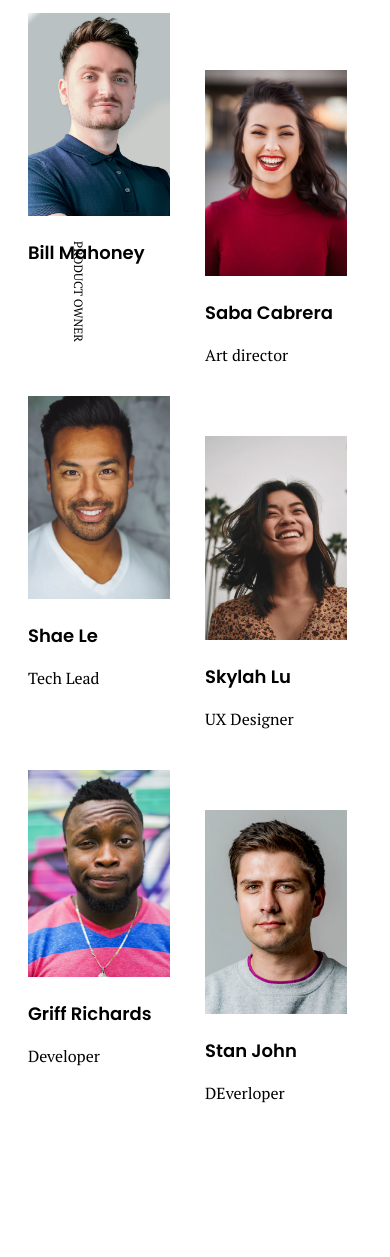
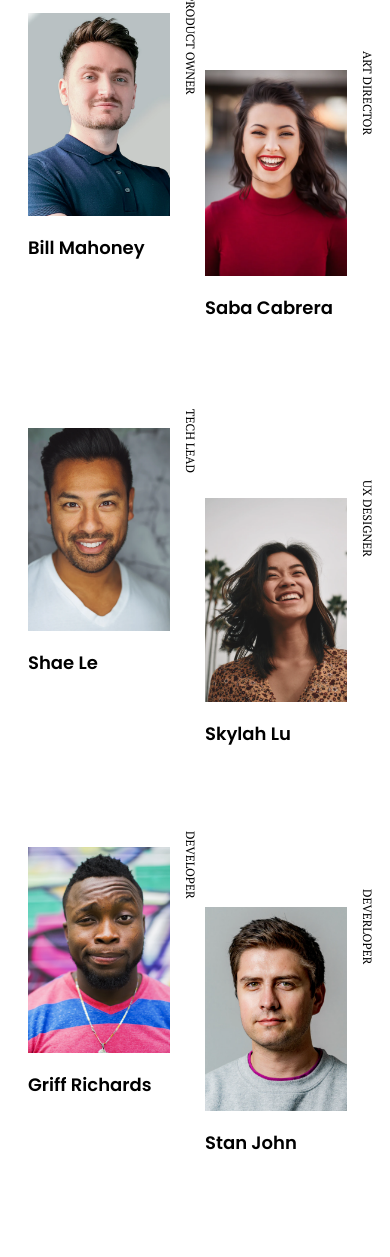
Before and after one commit to tanvirjem2/my-team-page, a plain HTML site: page index.html in a window 390 px wide. Shown: the part 305-1562 px from the top of the page. Drawn offline with Linux system fonts and the light colour scheme.

Commit message:
all done

```diff
--- a/index.html
+++ b/index.html
@@ -44,27 +44,27 @@
             <div class="team-img-2">
                 <img src="photo2.png" alt="">
                 <p class="team-img-p">Saba Cabrera</p>
-                <span class="name">Art director</span>
+                <span class="name-2">Art director</span>
             </div>
             <div class="team-img-3">
                 <img src="photo3.png" alt="">
                 <p class="team-img-p">Shae Le</p>
-                <span class="name">Tech Lead</span>
+                <span class="name-3">Tech Lead</span>
             </div>
             <div class="team-img-4">
                 <img src="photo4.png" alt="">
                 <p class="team-img-p">Skylah Lu</p>
-                <span class="name">UX Designer</span>
+                <span class="name-4">UX Designer</span>
             </div>
             <div class="team-img-5">
                 <img src="photo5.png" alt="">
                 <p class="team-img-p">Griff Richards</p>
-                <span class="name">Developer</span>
+                <span class="name-5">Developer</span>
             </div>
             <div class="team-img-6">
                 <img src="photo6.png" alt="">
                 <p class="team-img-p">Stan John</p>
-                <span class="name">DEverloper</span>
+                <span class="name-6">DEverloper</span>
             </div>
         </section>
     </main>
--- a/styles/style.css
+++ b/styles/style.css
@@ -20,7 +20,7 @@ header {
     font-weight: 700;
     letter-spacing: -1.62px;
 
-    margin-left: 200px;
+    margin-left: 120px;
     margin-top: 55px;
 }
 
@@ -64,29 +64,35 @@ header {
 .team-img-1 img {
     width: 75%;
     margin-top: 244px;
+    display: block;
 }
 
 .team-img-2 img {
     width: 75%;
     margin-top: 396px;
+    display: block;
 }
 
 .team-img-3 img {
     width: 75%;
     margin-top: 300px;
+    display: block;
 }
 
 .team-img-4 img {
     width: 75%;
+    display: block;
 }
 
 .team-img-5 img {
     width: 75%;
     margin-top: 90px;
+    display: block;
 }
 
 .team-img-6 img {
     width: 75%;
+    display: block;
 }
 
 .team-img-p {
@@ -105,9 +111,81 @@ header {
     font-weight: 400;
     text-transform: uppercase;
 
-    position: absolute;
-    transform: rotate(90deg);
-    /* right: -10px; */
+    position: relative;
+    top: -495px;
+    right: -303px;
+    writing-mode: vertical-lr;
+    white-space: nowrap;
+}
+
+.name-2 {
+    color: #000;
+    font-family: PT Serif;
+    font-size: 12px;
+    font-weight: 400;
+    text-transform: uppercase;
+
+    position: relative;
+    top: -504px;
+    right: -303px;
+    writing-mode: vertical-lr;
+    white-space: nowrap;
+}
+
+.name-3 {
+    color: #000;
+    font-family: PT Serif;
+    font-size: 12px;
+    font-weight: 400;
+    text-transform: uppercase;
+
+    position: relative;
+    top: -495px;
+    right: -303px;
+    writing-mode: vertical-lr;
+    white-space: nowrap;
+}
+
+.name-4 {
+    color: #000;
+    font-family: PT Serif;
+    font-size: 12px;
+    font-weight: 400;
+    text-transform: uppercase;
+
+    position: relative;
+    top: -499px;
+    right: -303px;
+    writing-mode: vertical-lr;
+    white-space: nowrap;
+}
+
+.name-5 {
+    color: #000;
+    font-family: PT Serif;
+    font-size: 12px;
+    font-weight: 400;
+    text-transform: uppercase;
+
+    position: relative;
+    top: -503px;
+    right: -303px;
+    writing-mode: vertical-lr;
+    white-space: nowrap;
+}
+
+.name-6 {
+    color: #000;
+    font-family: PT Serif;
+    font-size: 12px;
+    font-weight: 400;
+    text-transform: uppercase;
+
+    position: relative;
+    top: -500px;
+    right: -303px;
+    writing-mode: vertical-lr;
+    white-space: nowrap;
 }
 
 /* footer section */
@@ -167,30 +245,86 @@ footer p {
     .team-img-1 img {
         width: 80%;
         margin-top: 10px;
+        display: block;
     }
 
     .team-img-2 img {
         width: 80%;
         margin-top: 67px;
+        display: block;
     }
 
     .team-img-3 img {
         width: 80%;
-        margin-top: 30px;
+        margin-top: 0px;
+        display: block;
     }
 
     .team-img-4 img {
         width: 80%;
         margin-top: 70px;
+        display: block;
     }
 
     .team-img-5 img {
         width: 80%;
-        margin-top: 40px;
+        margin-top: 0px;
+        display: block;
     }
 
     .team-img-6 img {
         width: 80%;
-        margin-top: 80px;
+        margin-top: 60px;
+        display: block;
     }
+
+    .name-1 {
+        position: relative;
+        top: -285px;
+        right: -155px;
+        writing-mode: vertical-lr;
+        white-space: nowrap;
+    }
+
+    .name-2 {
+        position: relative;
+        top: -288px;
+        right: -155px;
+        writing-mode: vertical-lr;
+        white-space: nowrap;
+    }
+
+    .name-3 {
+        position: relative;
+        top: -285px;
+        right: -155px;
+        writing-mode: vertical-lr;
+        white-space: nowrap;
+    }
+
+    .name-4 {
+        position: relative;
+        top: -285px;
+        right: -155px;
+        writing-mode: vertical-lr;
+        white-space: nowrap;
+    }
+
+    .name-5 {
+        position: relative;
+        top: -285px;
+        right: -155px;
+        writing-mode: vertical-lr;
+        white-space: nowrap;
+    }
+
+    .name-6 {
+        position: relative;
+        top: -285px;
+        right: -155px;
+        writing-mode: vertical-lr;
+        white-space: nowrap;
+    }
+
+
 }
```
